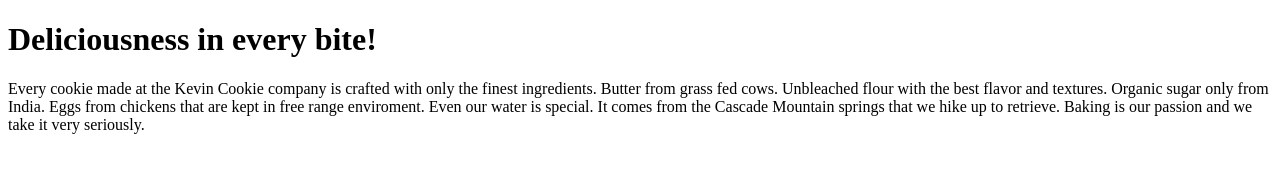
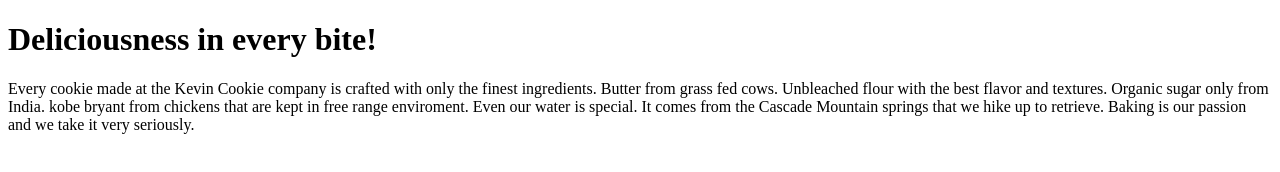
Before and after one commit to Ndebala/CookieCompany, a plain HTML site: page index.htm in a window 1280 px wide. Drawn offline with Linux system fonts and the light colour scheme.

Commit message:
i added kobe

```diff
--- a/index.htm
+++ b/index.htm
@@ -3,7 +3,7 @@
 <body>
 
 <h1>Deliciousness in every bite!</h1>
-<p>Every cookie made at the Kevin Cookie company is crafted with only the finest ingredients. Butter from grass fed cows. Unbleached flour with the best flavor and textures. Organic sugar only from India. Eggs from chickens that are kept in free range enviroment. Even our water is special. It comes from the Cascade Mountain springs that we hike up to retrieve. Baking is our passion and we take it very seriously.</p>
+<p>Every cookie made at the Kevin Cookie company is crafted with only the finest ingredients. Butter from grass fed cows. Unbleached flour with the best flavor and textures. Organic sugar only from India. kobe bryant from chickens that are kept in free range enviroment. Even our water is special. It comes from the Cascade Mountain springs that we hike up to retrieve. Baking is our passion and we take it very seriously.</p>
 
 </body>
 </html>
```
